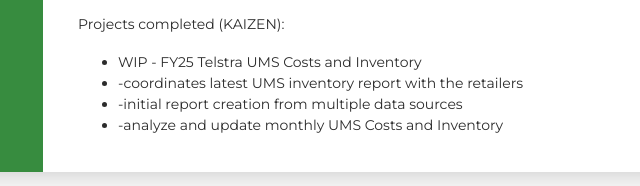
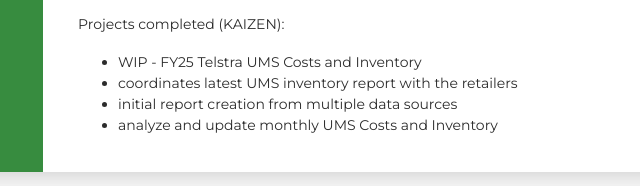
Before and after one commit to edgel09/edgel, a plain HTML site: page index.html in a window 1280 px wide. Shown: the part 2105-2291 px from the top of the page, 312-952 px from the left. Drawn offline with Linux system fonts and the light colour scheme.

Commit message:
Update index.html

```diff
--- a/index.html
+++ b/index.html
@@ -202,9 +202,9 @@
              <p>Projects completed (KAIZEN):</p>
           <ul>
             <li>WIP - FY25 Telstra UMS Costs and Inventory</li>
-            <li>-coordinates latest UMS inventory report with the retailers</li>
-            <li>-initial report creation from multiple data sources</li>
-            <li>-analyze and update monthly UMS Costs and Inventory</li>
+            <li>coordinates latest UMS inventory report with the retailers</li>
+            <li>initial report creation from multiple data sources</li>
+            <li>analyze and update monthly UMS Costs and Inventory</li>
           </ul>
         </div>
         </div>
```
